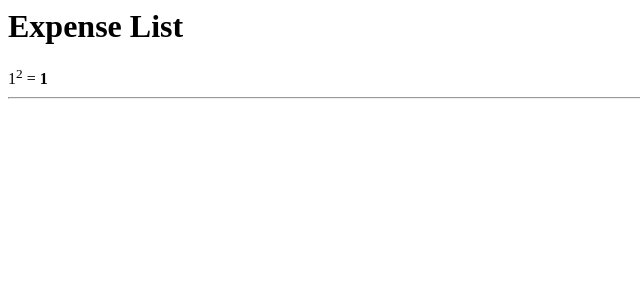
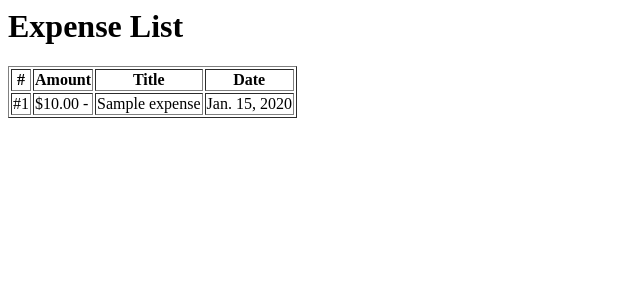
Before and after one commit to nonZero/MoneyMan, a Django app: template expenses/templates/expenses/expense_list.html in a window 1280 px wide. Shown: the top 300 px of the page, without its empty margins (0-640 px from the left). Run offline with Django 5.2, Linux system fonts and the light colour scheme; tables that the repository leaves empty hold one stand-in row (values such as "Sample post"); the template is opened without the code that fills it: values that come from a table or form of the project are taken from there, most other values are stand-ins (such as "Sample title", 1, 10 or a date in 2020).

Commit message:
expenses list view as table

```diff
--- a/expenses/models.py
+++ b/expenses/models.py
@@ -11,3 +11,6 @@ class Expense(models.Model):
 
     def __str__(self):
         return f"[#{self.id}] {self.amount} @ {self.date} {self.title}"
+
+    def is_expensive(self):
+        return self.amount > 25
--- a/expenses/templates/expenses/expense_list.html
+++ b/expenses/templates/expenses/expense_list.html
@@ -1,15 +1,32 @@
 <h1>
     Expense List
 </h1>
-{% for i, v in nums %}
-	{{ i }}<sup>2</sup> = <b>{{ v }}</b>
-    {% if not forloop.last %}
-        ∫
-    {% endif %}
-{% endfor %}
 
-<hr>
+{#{{ month|safe }}#}
 
-{% for g in grays %}
-    <div style="width:20px;height:20px;background:rgb({{ g }},{{ g }},{{ g }});float:left;"></div>
-{% endfor %}
+<table border="1">
+    <tr>
+        <th>#</th>
+        <th>Amount</th>
+        <th>Title</th>
+        <th>Date</th>
+    </tr>
+    {% for object in object_list %}
+        <tr>
+            <td>
+                #{{ object.id }}
+            </td>
+            <td>
+                ${{ object.amount }}
+                {{ object.is_expensive|yesno:"!,-" }}
+            </td>
+            <td>
+                {{ object.title }}
+            </td>
+            <td>
+                {{ object.date }}
+            </td>
+        </tr>
+    {% endfor %}
+
+</table>
```
Also changed, not shown: expenses/views.py (+4 -3 lines).
